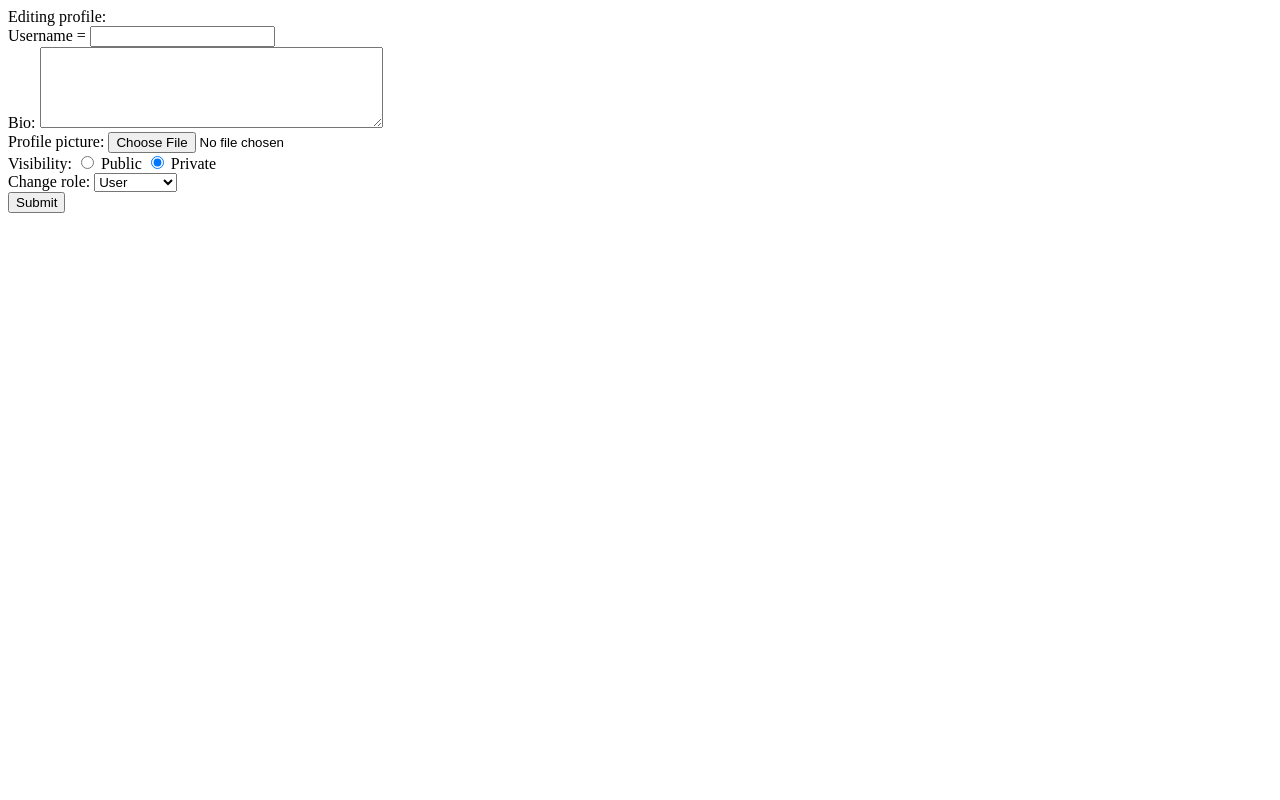
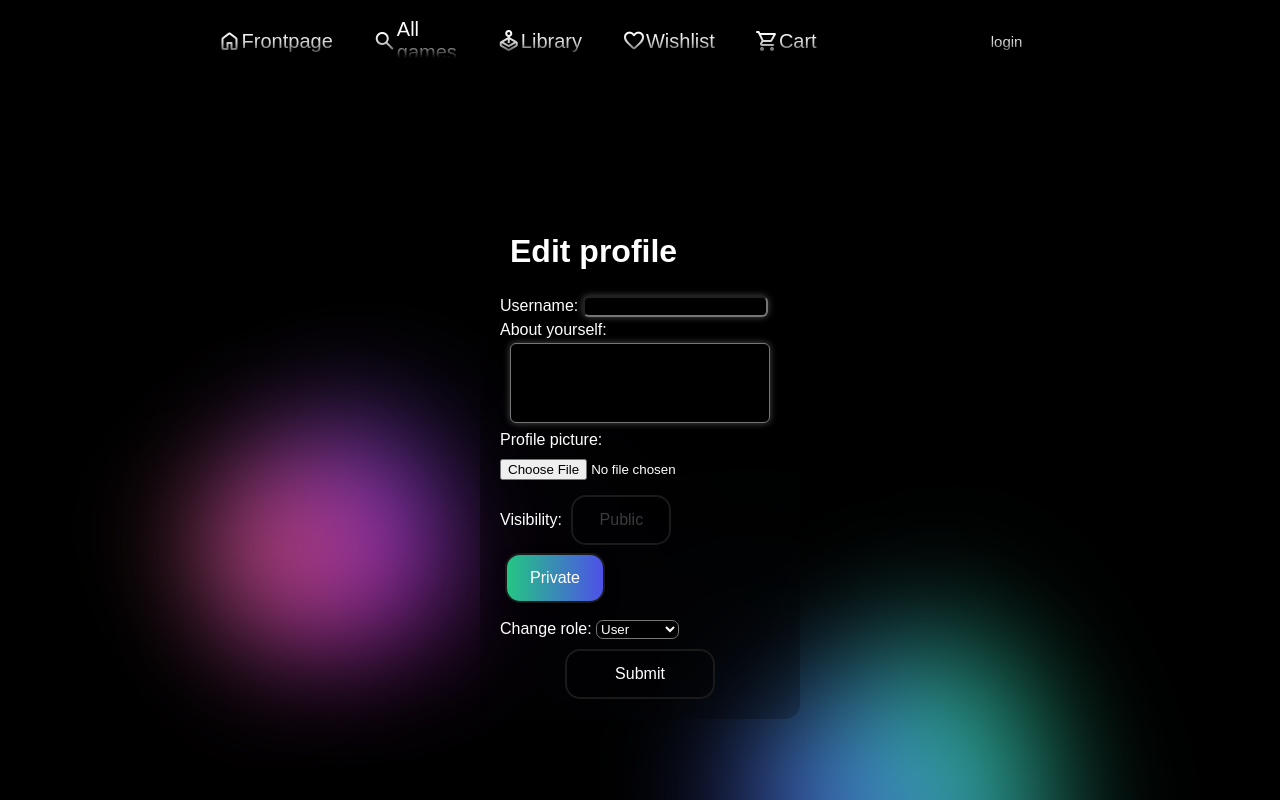
Before and after one commit to Eeritvan/gamestore, a Flask app: template templates/editprofile.html in a window 1280 px wide. Run offline with Flask 3, Linux system fonts and the light colour scheme; the template is opened without the code that fills it, so the values that code supplies are empty.

Commit message:
Improved profile editing layout and visuals

```diff
--- a/static/history.css
+++ b/static/history.css
@@ -1,6 +1,5 @@
 .layout {
     background: transparent;
-    background-color: transparent;
     backdrop-filter: blur(100px);
     margin-top: 10vh;
     margin-left: auto;
--- a/static/inputs.css
+++ b/static/inputs.css
@@ -70,7 +70,6 @@ input[type="radio"] + label {
     color: #3B3B3B;
     cursor: pointer;
     font-size: 16px;
-    min-height: 60px;
     padding: 16px 24px;
     text-align: center;
     transition: all 300ms cubic-bezier(.23, 1, 0.32, 1);
@@ -135,50 +134,29 @@ input[type="radio"]:active + label {
    transform: translateY(-2px);
 }
 
-.button:active {
-   box-shadow: none;
-   transform: translateY(0);
-}
-
 .button-wishlist:hover {
-   color: #fff;
    background-color: #0066ff;
 }
 
 .button-unwishlist {
     background-color: #1A1A1A;
- }
-
-.button-unwishlist:hover {
-   color: #fff;
-   background-color: red;
 }
 
-.button-cart {
+.button-cart, .button-removecart {
    width: 150px;
-   color: #fff;
+   color: white;
 }
 
-.button-cart:hover {
-   color: #fff;
-   background: linear-gradient(to right, rgba(42, 232, 153, 0.85), rgba(78, 81, 232, 1));
-}
-
-.button-removecart {
-    color: #fff;
-    width: 150px;
-}
-
-.button-removecart:hover {
-    background-color: red;
-}
-
-.button-wide-small {
+.button-wide-small-colors, .button-wide-small-remove {
     color: white;
     width: 110px;
     height: 45px;
 }
 
-.button-wide-small:hover {
+.button-cart:hover, .button-wide-small-colors:hover {
+    background: linear-gradient(to right, rgba(42, 232, 153, 0.85), rgba(78, 81, 232, 1));
+ }
+
+.button-wide-small-remove:hover, .button-unwishlist:hover, .button-removecart:hover {
     background-color: red;
 }
--- /dev/null
+++ b/static/profile_edit.css
@@ -0,0 +1,66 @@
+.layout {
+    background-color: transparent;
+    backdrop-filter: blur(100px);
+    margin-top: 18vh;
+    margin-left: auto;
+    margin-right: auto;
+    width: 25vw;
+    min-width: 200px;
+    border-radius: 15px;
+    padding: 10px;
+}
+
+.boxtitle {
+    background: transparent;
+    margin-left: 20px;
+}
+
+.content {
+    background: transparent;
+    margin: 10px;
+}
+
+.textfield {
+    border-radius: 6px;
+    box-shadow: 0 0 7px #4d4d4d;
+    margin-top: 4px;
+    margin-bottom: 4px;
+    margin-right: -20px;
+}
+
+.textbox {
+    border-radius: 6px;
+    box-shadow: 0 0 7px #4d4d4d;
+    margin-top: 4px;
+    margin-bottom: 4px;
+    margin-right: -40px;
+    margin-left: 10px;
+    width: calc(100% - 20px);
+    height: 10vh;
+    resize: none;
+}
+
+.filearea {
+    background-color: transparent;
+    margin-top: 10px;
+    margin-bottom: 10px;
+}
+
+.selectarea {
+    border-radius: 7px;
+    margin-top: 10px;
+    margin-bottom: 10px;
+}
+
+input[type="radio"]:checked + label {
+    color: #fff;
+    background: linear-gradient(to right, rgba(42, 232, 153, 0.85), rgba(78, 81, 232, 1));;
+    box-shadow: rgba(0, 0, 0, 0.25) 0 8px 15px;
+    transform: translateY(-2px);
+}
+
+#submit {
+    background-color: transparent;
+    display: flex;
+    justify-content: center;
+}
--- a/templates/editprofile.html
+++ b/templates/editprofile.html
@@ -1,18 +1,41 @@
 <!DOCTYPE html>
-
-Editing profile:
+<html>
+  <head>
+    <link rel="stylesheet" href="/static/inputs.css">
+    <link rel="stylesheet" href="/static/profile_edit.css">
+    {% extends "navbar.html" %}
+    {% block title %}Edit profile{% endblock %}
+  </head>
+  <body>
+    {% block content %}
+      <div class="layout">
+        <div class="boxtitle">
+          <h1> Edit profile </h1>
+        </div>
+        <div class="content">
 
             <form action="/profile/{{ user.id }}/edit" method="POST" enctype="multipart/form-data">
-    Username = <input type="text" name="username" size="20" minlength="3" maxlength="25" value="{{ user.username }}" required> <br>
-    Bio: <textarea name="bio" rows="5" cols="40" maxlength="500">{{ user.bio }}</textarea> <br>
-    Profile picture: <input type="file" name="profpicture"> <br>
-    Visibility: <input type="radio" name="visibility" value="public" {% if user.visible %} checked {% endif %}> Public <input type="radio" name="visibility" value="private" {% if not user.visible %} checked {% endif %}> Private <br>
+                Username: <input type="text" class="textfield" name="username" size="20" minlength="3" maxlength="25" value="{{ user.username }}" required> <br>
+                About yourself: <br> <textarea name="bio" class="textbox" maxlength="500">{{ user.bio }}</textarea> <br>
+                Profile picture: <input type="file" class="filearea" name="profpicture"> <br>
+                Visibility:
+                  <input type="radio" id="radiopublic" name="visibility" value="public" {% if user.visible %} checked {% endif %}>
+                  <label for="radiopublic">Public</label>
+                  <input type="radio" id="radioprivate" name="visibility" value="private" {% if not user.visible %} checked {% endif %}>
+                  <label for="radioprivate">Private</label> <br>
                 Change role:
-    <select name="role">
+                <select name="role" class="selectarea">
                   <option value="user" {% if user.role == "user" %} selected {% endif %}>User</option>
                   <option value="creator" {% if user.role == "creator" %} selected {% endif %}>Creator</option>
                   <option value="moderator" {% if user.role == "moderator" %} selected {% endif %}>Moderator</option>
                 </select> <br>
                 <input type="hidden" name="csrf_token" value="{{ session.csrf_token }}">
-    <input type="submit" value="Submit">
+                <div id="submit">
+                  <button type="submit" class="button button-cart" role="button"> Submit </button>
+                </div>
             </form>
+        </div>
+      </div>
+    {% endblock %}
+  </body>
+</html>
--- a/templates/profile.html
+++ b/templates/profile.html
@@ -20,17 +20,17 @@
             <div class="profile-actions">
               {% if permission %}
                 <div id="delete">
-                  <a href="/profile/{{ userid }}/delete" class="button button-wide-small" role="button">
+                  <a href="/profile/{{ userid }}/delete" class="button button-wide-small-remove" role="button">
                     <span class="material-symbols-rounded"> delete </span> Delete
                   </a>
                 </div>
                 <div id="history">
-                  <a href="/profile/{{ userid }}/history" class="button button-wide-small" role="button">
+                  <a href="/profile/{{ userid }}/history" class="button button-wide-small-colors" role="button">
                     <span class="material-symbols-rounded"> history </span> history
                   </a>
                 </div>
                 <div id="edit">
-                  <a href="/profile/{{ userid }}/edit" class="button button-wide-small" role="button">
+                  <a href="/profile/{{ userid }}/edit" class="button button-wide-small-colors" role="button">
                     <span class="material-symbols-rounded"> edit </span> edit
                   </a>
                 </div>
```
Lines whose indentation alone changed are shown as unchanged.
